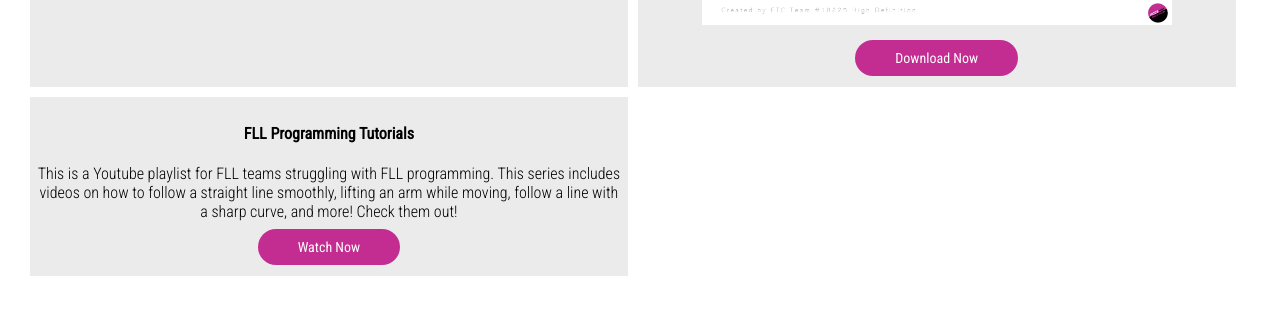
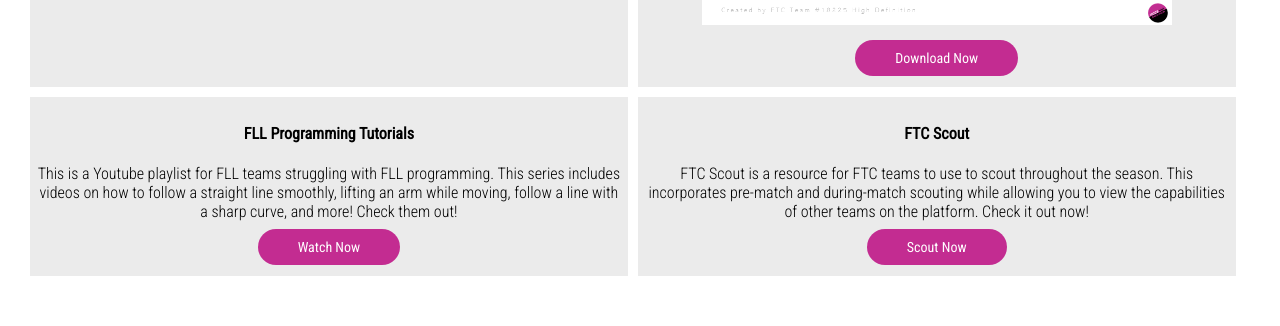
Before and after one commit to HiiDeff/HighDefinition.github.io, a Next.js app: page /resources in a window 1280 px wide. Shown: the part 1367-1693 px from the top of the page. Built offline with nearby package versions, Linux system fonts and the light colour scheme.

Commit message:
added ftc scout on website

```diff
--- a/pages/resources.js
+++ b/pages/resources.js
@@ -49,6 +49,13 @@ export default function Resources() {
 
               <a href="https://www.youtube.com/playlist?list=PLUHAVG5dAdrM8x77VdUg-EOhq5HwJ2RLn" className="button">Watch Now</a>
             </div>
+
+            <div className="grid-item">
+              <h4>FTC Scout</h4>
+              <p>FTC Scout is a resource for FTC teams to use to scout throughout the season. This incorporates pre-match and during-match scouting while allowing you to view the capabilities of other teams on the platform. Check it out now!</p>
+
+              <a href="https://ftcscout.herokuapp.com/" className="button">Scout Now</a>
+            </div>
           </div>
 
         <div className="section" style={{backgroundColor: '#aaaaa'}}>
```
